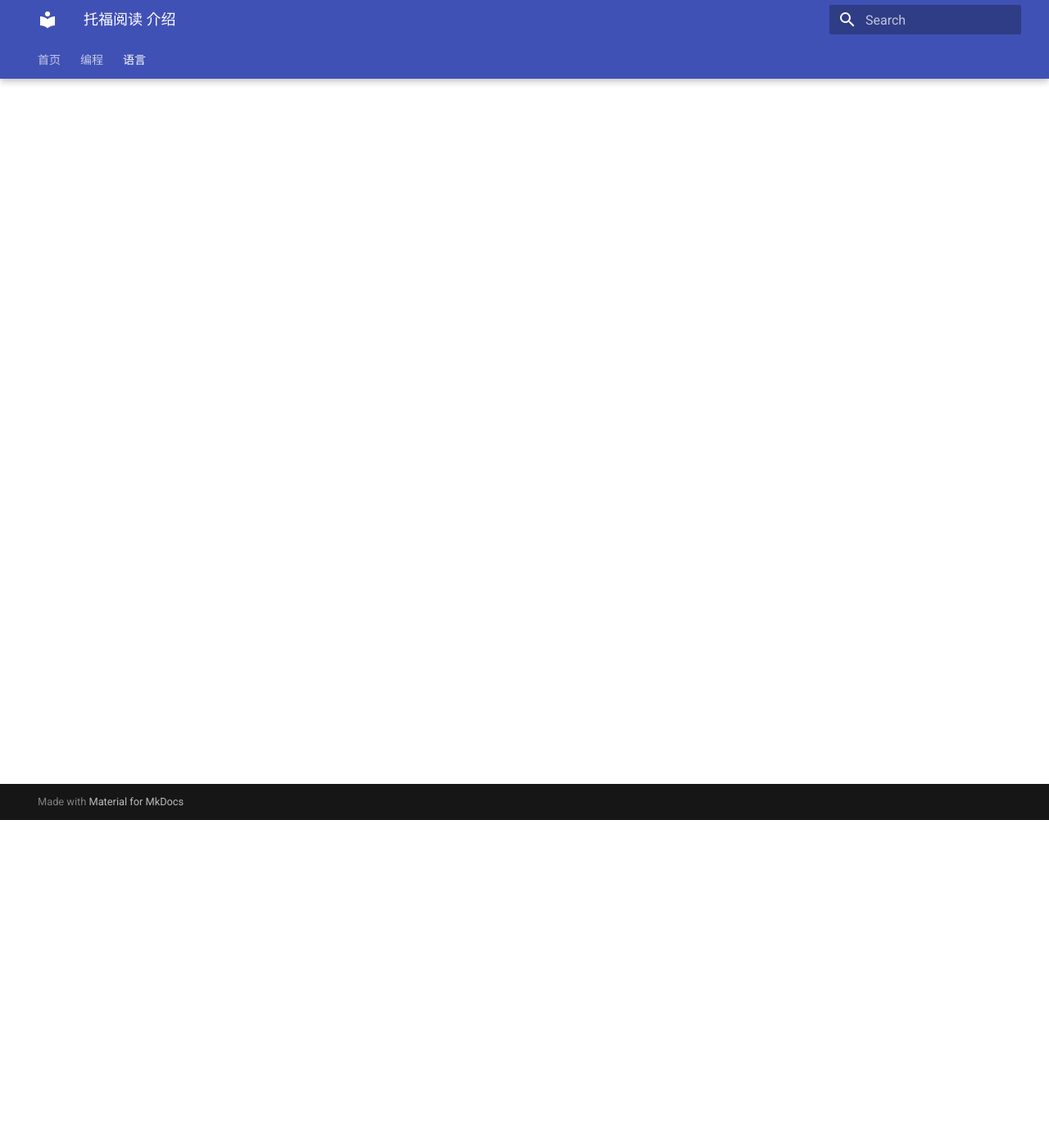
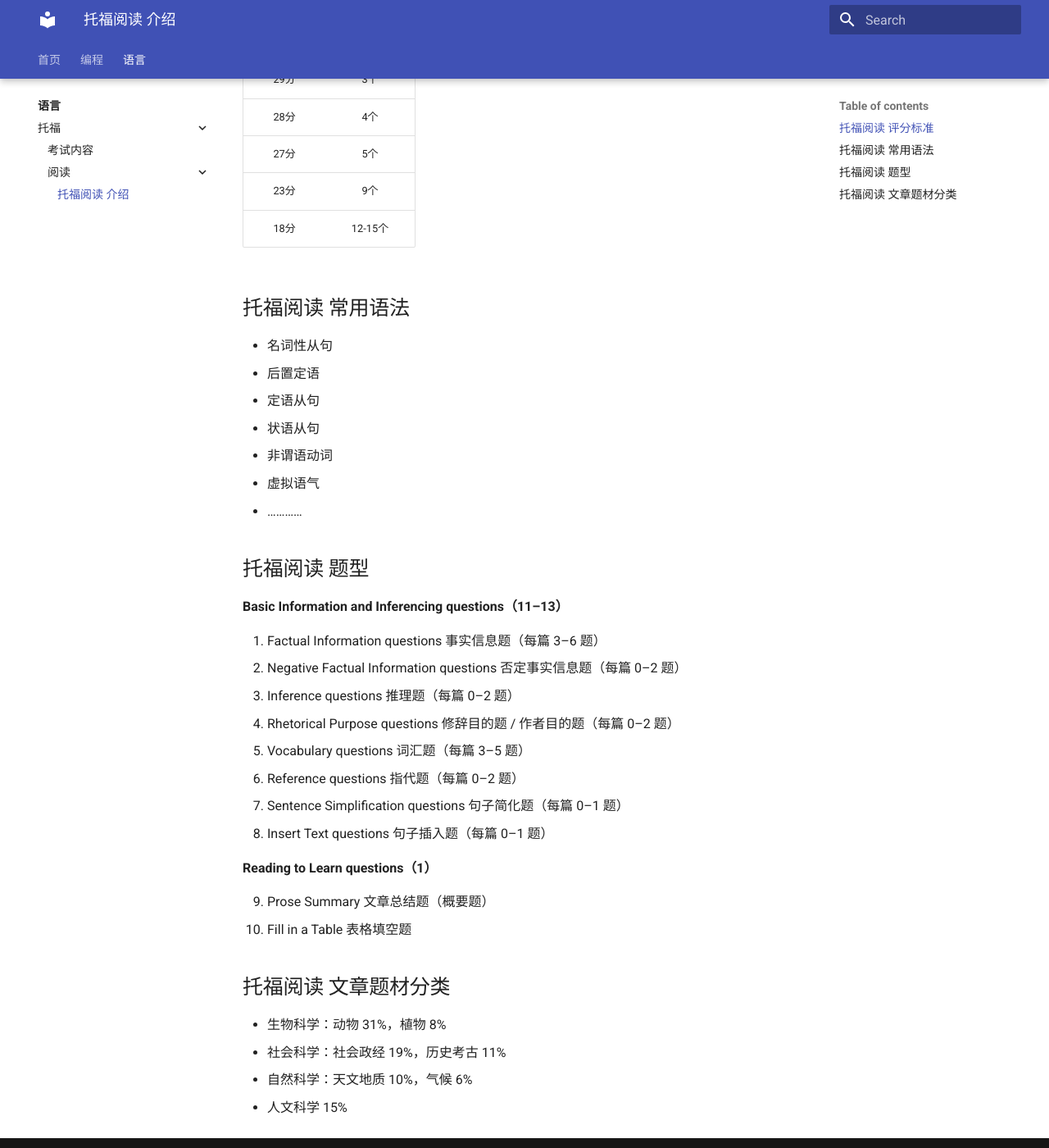
Before and after one commit to Moita2025/Moita2025.github.io, an MkDocs documentation site: the page built from docs/Languages/TOEFL_iBT/Reading/Intro.md, in a window 1280 px wide and 1400 px high, scrolled down 400 px. Shown: the whole window at 82% size. Built offline with MkDocs 1.6.1 and Material for MkDocs 9.7.7, drawn with Linux system fonts in a browser that asks for light colours.

Commit message:
feat: Add TOEFL Intro in `Intro.md`

```diff
--- a/docs/Languages/TOEFL_iBT/Reading/Intro.md
+++ b/docs/Languages/TOEFL_iBT/Reading/Intro.md
@@ -3,3 +3,50 @@
 <button onclick="BackToTop('/Languages/TOEFL_iBT')" class="BackToTop">返回 “托福”</button>
 
 ---
+
+## 托福阅读 评分标准
+
+| 阅读分数 | 对应错题数量 |
+| :--: | :----: |
+| 29分  |   3个   |
+| 28分  |   4个   |
+| 27分  |   5个   |
+| 23分  |   9个   |
+| 18分  | 12-15个 |
+
+## 托福阅读 常用语法
+
+- 名词性从句
+- 后置定语
+- 定语从句
+- 状语从句
+- 非谓语动词
+- 虚拟语气
+- …………
+
+## 托福阅读 题型
+
+**Basic Information and Inferencing questions（11–13）**
+
+1. Factual Information questions 事实信息题（每篇 3–6 题）
+2. Negative Factual Information questions 否定事实信息题（每篇 0–2 题）
+3. Inference questions 推理题（每篇 0–2 题）
+4. Rhetorical Purpose questions 修辞目的题 / 作者目的题（每篇 0–2 题）
+5. Vocabulary questions 词汇题（每篇 3–5 题）
+6. Reference questions 指代题（每篇 0–2 题）
+7. Sentence Simplification questions 句子简化题（每篇 0–1 题）
+8. Insert Text questions 句子插入题（每篇 0–1 题）
+
+**Reading to Learn questions（1）**
+
+<ol start="9">
+  <li>Prose Summary 文章总结题（概要题）</li>
+  <li>Fill in a Table 表格填空题</li>
+</ol>
+
+## 托福阅读 文章题材分类
+
+- 生物科学：动物 31%，植物 8%
+- 社会科学：社会政经 19%，历史考古 11%
+- 自然科学：天文地质 10%，气候 6%
+- 人文科学 15%
```
Also changed, not shown: 1 other file.
